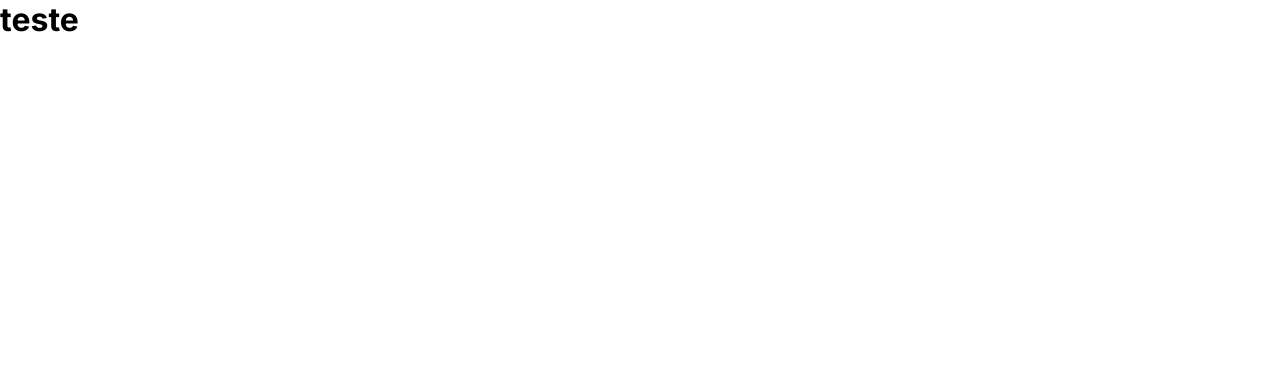
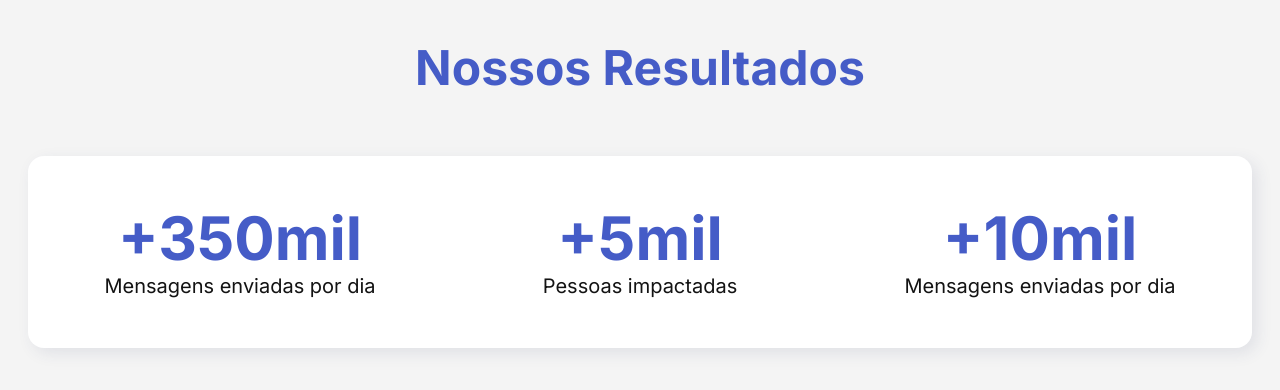
Before and after one commit to AlexShyjada/site-ingenium, a Next.js app in the folder project/: page / in a window 1280 px wide. Shown: the top 390 px of the page. Built offline with nearby package versions, Linux system fonts and the light colour scheme.

Commit message:
Add: Section Nossos Resultados

```diff
--- a/project/src/components/atoms/H1/index.tsx
+++ b/project/src/components/atoms/H1/index.tsx
@@ -14,7 +14,7 @@ const StyledH1 = styled.h1<iStyledH1Props>`
   font-size: 60px;
   line-height: 68px;
   text-align: center;
-  color: ${(props) => props.color ? props.color : "#455CC7"};
+  color: ${(props) => props.color};
 `;
 
 export function H1(props: iH1Props) {
--- a/project/src/components/atoms/H2/index.tsx
+++ b/project/src/components/atoms/H2/index.tsx
@@ -9,7 +9,7 @@ interface iStyledH2Props {
   color?: string;
 }
 
-const StyledH2 = styled.h1<iStyledH2Props>`
+const StyledH2 = styled.h2<iStyledH2Props>`
   font-weight: 700;
   font-size: 48px;
   line-height: 56px;
--- a/project/src/components/atoms/Paragrath/index.tsx
+++ b/project/src/components/atoms/Paragrath/index.tsx
@@ -9,7 +9,7 @@ interface iStyledParagrathProps {
   color?: string;
 }
 
-const StyledParagrath = styled.h1<iStyledParagrathProps>`
+const StyledParagrath = styled.p<iStyledParagrathProps>`
   font-weight: 700;
   font-size: 60px;
   line-height: 68px;
@@ -17,7 +17,7 @@ const StyledParagrath = styled.h1<iStyledParagrathProps>`
   color: ${(props) => props.color ? props.color : "#131313"};
 `;
 
-export function H1(props: iParagrathProps) {
+export function Paragrath(props: iParagrathProps) {
   const { text, color } = props;
   return <StyledParagrath color={color}>{text}</StyledParagrath>;
 }
--- /dev/null
+++ b/project/src/components/atoms/Paragrath2/index.tsx
@@ -0,0 +1,25 @@
+import styled from "styled-components";
+
+interface iParagrath2Props {
+  text: string;
+  color?: string;
+}
+
+interface iStyledParagrath2Props {
+  color?: string;
+}
+
+const StyledParagrath2 = styled.p<iStyledParagrath2Props>`
+  font-weight: 400;
+  font-size: 20px;
+  line-height: 28px;
+  display: flex;
+  align-items: center;
+  text-align: center;
+  color: ${(props) => props.color};
+`;
+
+export function Paragrath2(props: iParagrath2Props) {
+  const { text, color } = props;
+  return <StyledParagrath2 color={color}>{text}</StyledParagrath2>;
+}
--- a/project/src/components/index.ts
+++ b/project/src/components/index.ts
@@ -3,3 +3,8 @@
 export * from './atoms/H1'
 export * from './atoms/H2'
 export * from './atoms/H3'
+export * from './atoms/Paragrath'
+export * from './atoms/Paragrath2'
+
+//Organisms
+export * from './organisms/NossosResultados'
--- /dev/null
+++ b/project/src/components/organisms/NossosResultados/index.tsx
@@ -0,0 +1,76 @@
+import React from 'react'
+import styled from 'styled-components'
+import { H1 } from '../../atoms/H1'
+import { H2 } from '../../atoms/H2'
+import { Paragrath2 } from '../../atoms/Paragrath2'
+
+const StyledNossosResultados = styled.section`
+  display: flex;
+  flex-direction: column;
+  justify-content: center;
+  align-items: center;
+  padding: 40px 0px;
+  .container{
+    display: flex;
+    flex-direction: column;
+    align-items: center;
+    padding: 0px;
+    gap: 60px;
+    .info {
+      display: flex;
+      flex-direction: row;
+      align-items: center;
+      padding: 48px 24px;
+      gap: 24px;
+      width: 100%;
+      background: #FFFFFF;
+      box-shadow: 5px 5px 16px rgba(51, 60, 103, 0.1);
+      border-radius: 16px;
+      .textContainer{
+        display: flex;
+        flex-direction: column;
+        justify-content: center;
+        align-items: center;
+        width: 100%;
+      }
+    }
+  }
+`
+
+export function NossosResultados() {
+
+  const resultados = [
+    {
+      id: 1,
+      title: "+350mil",
+      description: "Mensagens enviadas por dia",
+    },
+    {
+      id: 2,
+      title: "+5mil",
+      description: "Pessoas impactadas",
+    },
+    {
+      id: 3,
+      title: "+10mil",
+      description: "Mensagens enviadas por dia",
+    },
+  ]
+
+
+  return (
+    <StyledNossosResultados id="Nossos Resultados">
+      <div className="container">
+        <H2 text="Nossos Resultados"/>
+        <div className="info">
+          {resultados.map((resultado) => (
+            <div key={resultado.id} className="textContainer">
+              <H1 color="#455CC7" text={resultado.title}/>
+              <Paragrath2 color="#131313" text={resultado.description}/>
+            </div>
+          ))}
+        </div>
+      </div>
+    </StyledNossosResultados>
+  )
+}
--- a/project/src/pages/_app.tsx
+++ b/project/src/pages/_app.tsx
@@ -60,6 +60,7 @@ html {
 }
 body{
   font-size: 1.6rem;
+  background: #F4F4F4;
 }
 a {
   color: inherit;
--- a/project/src/pages/index.tsx
+++ b/project/src/pages/index.tsx
@@ -1,10 +1,9 @@
 import type { NextPage } from 'next'
+import { NossosResultados } from '../components'
 
 const Home: NextPage = () => {
   return (
-    <h1>
-      teste
-    </h1>
+    <NossosResultados/>
   )
 }
 
```
Also changed, not shown: 1 other file (tests, documents, lock files or other folders).
